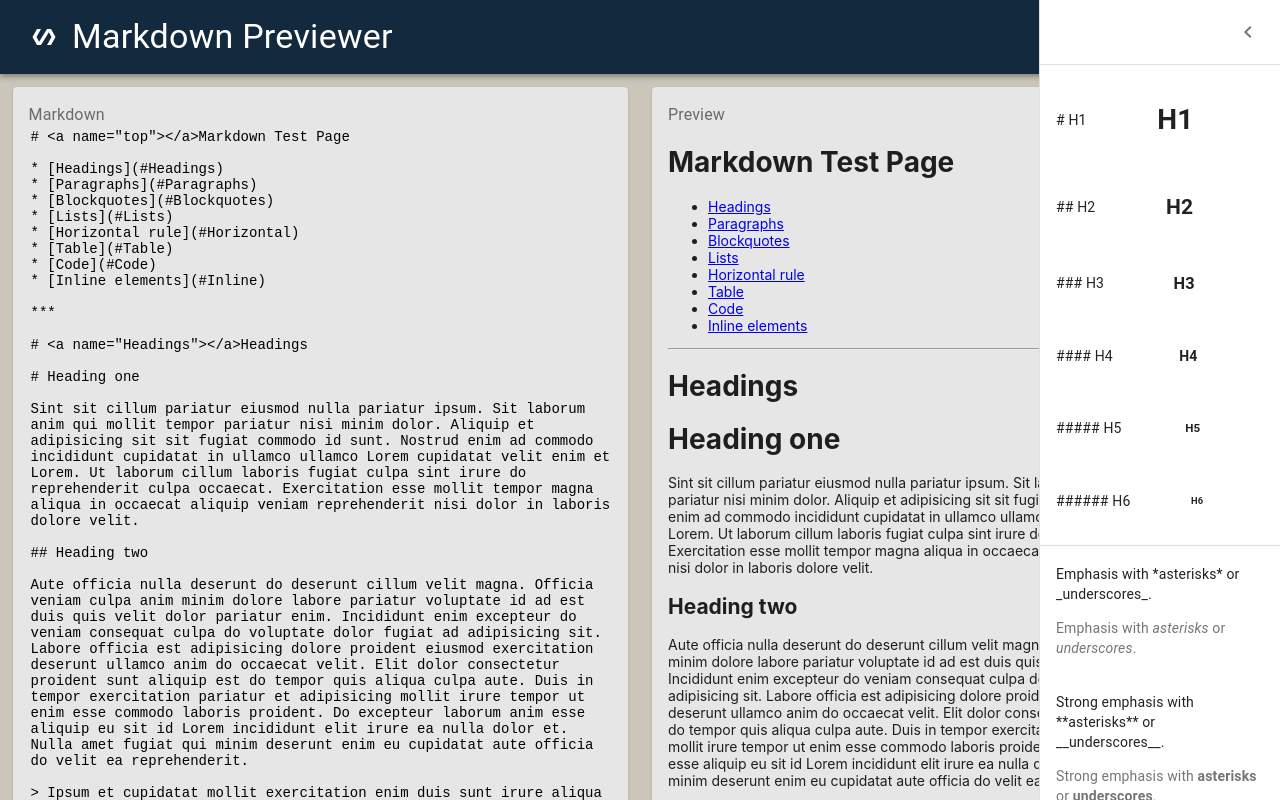
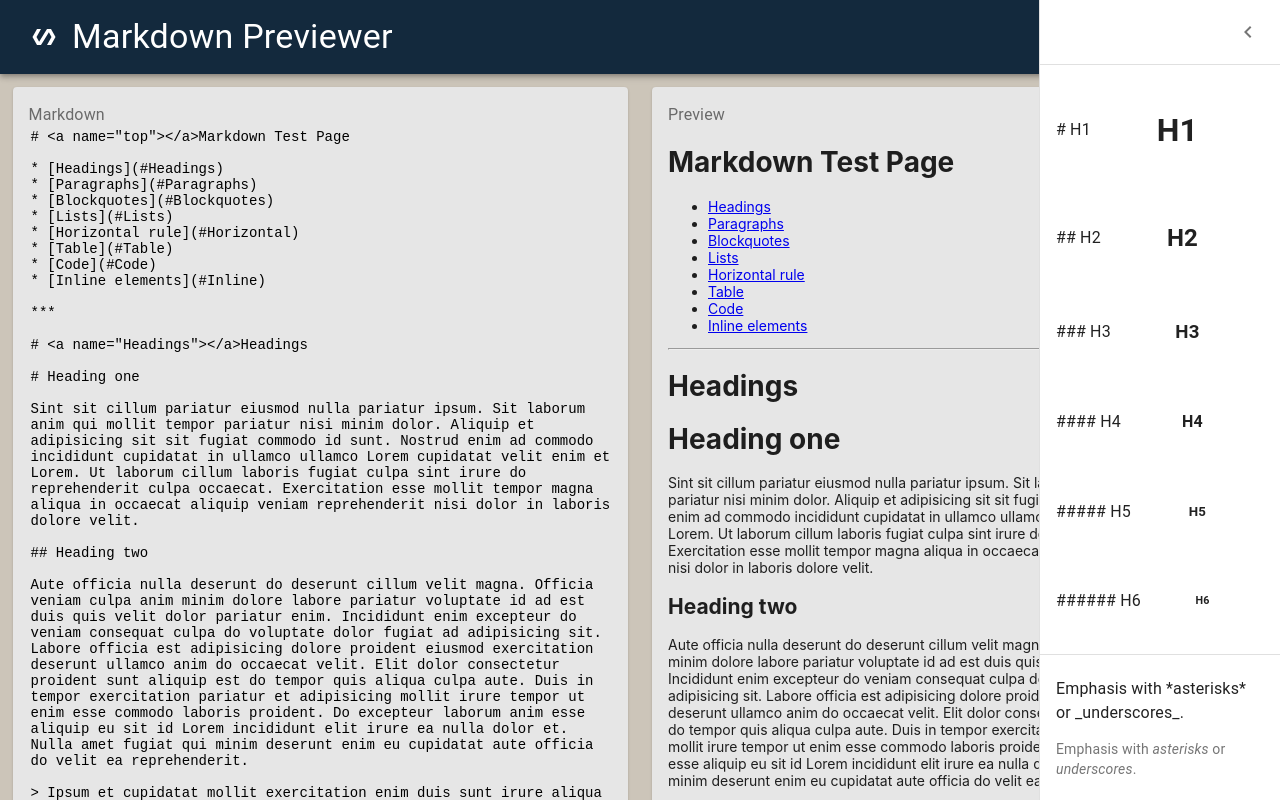
Before and after one commit to Haelmorn/md-preview, a React (Create React App) app: page / in a window 1280 px wide. Both pictures are taken after a click on the button "MARKDOWN CHEATSHEET". Shown: the top 800 px of the page. Built offline with nearby package versions, Linux system fonts and the light colour scheme.

Commit message:
Given up on trying to compact the Header section in markdown refernece drawer

```diff
--- a/src/navbar.js
+++ b/src/navbar.js
@@ -66,9 +66,8 @@ const useStyles = makeStyles(theme => ({
     ...theme.mixins.toolbar,
     justifyContent: 'flex-end',
   },
-  ListItem: {
-    padding: '0 px',
-    margin: '0 px'
+  li: {
+    margin: theme.spacing(0),
   }
 }));
 
@@ -114,18 +113,16 @@ function Navbar(props) {
           </IconButton>
         </div>
         <Divider />
-        <List dense={true}>
+        <List>
           {['# H1', '## H2', '### H3', '#### H4', '##### H5', '###### H6'].map((text, index) => (
             <ListItem>
               <ListItemText primary={text} />
-              <ListItemText>
-                <div id='list-item' dangerouslySetInnerHTML={{__html: marked(text)}} />
-              </ListItemText>
+              <ListItemText primary={<div id='header-item' dangerouslySetInnerHTML={{__html: marked(text)}} />} />
             </ListItem>
           ))}
         </List>
         <Divider />
-        <List dense={true}>
+        <List>
           {['Emphasis with *asterisks* or _underscores_.',
           'Strong emphasis with **asterisks** or __underscores__.',
           'Combined emphasis with **asterisks and _underscores_**.',
@@ -136,7 +133,7 @@ function Navbar(props) {
           ))}
         </List>
         <Divider />
-        <List disablePadding={true}>
+        <List>
           {['[I\'m an inline-style link](https://www.google.com)',
           '[I\'m an inline-style link with title](https://www.google.com "Google\'s Homepage")'].map((text, index) => (
             <ListItem>
```
Also changed, not shown: 1 other file (tests, documents, lock files or other folders).
